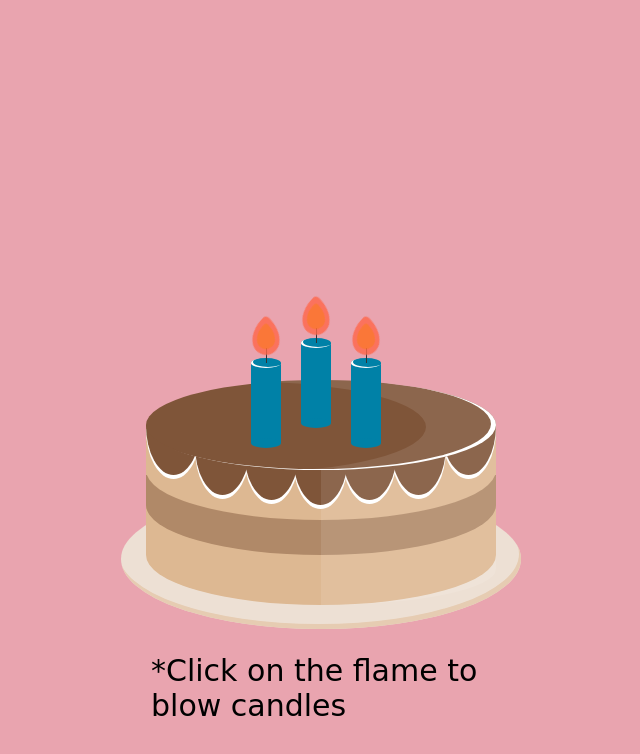
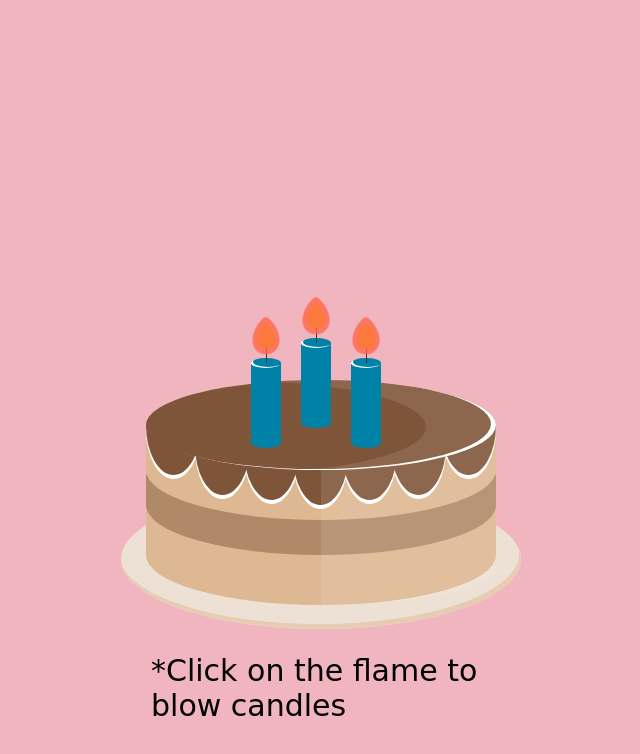
Before and after one commit to Dipanshumohan/Birthday-baby, a plain HTML site: page index.html in a window 1280 px wide. Both pictures are taken after a click on the button "Click to turn on lights". Shown: the whole page, without its empty margins (319-959 px from the left). Drawn offline with nearby package versions, Linux system fonts and the light colour scheme; a web font is replaced by a local one.

Commit message:
added transition between screens

```diff
--- a/Cake.css
+++ b/Cake.css
@@ -1,27 +1,26 @@
-
-.screen {
-
-    display: none;
-}
-
-.active {
-
- display: block;
-}
-
 body {
     display: flex;
     height: 100vh;
     align-items: center;
     justify-content: center;
     overflow: hidden;
-    background-color: rgb(233, 164, 175) ;
+    background-color: black; /* Initially set to black */
+    transition: background-color 4s ease; /* Smooth transition for background color */
+}
 
+.hidden {
+    display: none;
 }
+
+
 #birthday-cake {
     position: relative;
     top: 200px;
     left: 200px;
+    transition: opacity 2s ease;
+}
+.show {
+    opacity: 1;
 }
 #birthday-cake:before {
     content: "";
@@ -40,7 +39,7 @@ body {
     width: 350px;
     height: 130px;
     transform: translate(-50%,-60%);
-}
+    }
 .cake:before, .cake:after {
     content: "";
     position: absolute;
--- a/index.html
+++ b/index.html
@@ -11,11 +11,8 @@
 </head>
 
 <body>
-    <div id="screen1" class="screen active">
-        <button onclick="switchScreen()"> Click to turn on lights </button>
-    </div>
-    <div id="screen2" class="screen">
-        <div id="birthday-cake">
+
+    <div id="birthday-cake" class="hidden">
         <div class="cake">
             <div class="middle"></div>
             <div class="chocs"></div>
@@ -31,7 +28,8 @@
         <p class="text2"> *Click on the flame to blow candles </p>
 
     </div>
-    </div>
+    <button id="button" onclick="switchScreen()">Click to turn on lights</button>
+
 
 
     <script src="https://ajax.googleapis.com/ajax/libs/jquery/3.5.1/jquery.min.js"></script>
--- a/script.js
+++ b/script.js
@@ -1,17 +1,25 @@
 function switchScreen() {
-    var screen1 = document.getElementById('screen1');
-    var screen2 = document.getElementById('screen2');
+    var body = document.body;
+    var cake = document.getElementById('birthday-cake');
+    var button = document.getElementById('button');
 
-    screen1.classList.toggle('active');
-    screen2.classList.toggle('active');
-  }
-  $(document).ready(function() {
-    $(".candles").click(function() {
-        $(".flame").animate({"opacity":0},"fast");
-        $(".flame2").animate({"opacity":0},"fast");
-        $(".flame3").animate({"opacity":0},"fast");
-        $(".text").animate({"opacity":1,"top":-90},"fast");
+    body.style.backgroundColor = 'pink'; // Change background color to pink
 
+    button.style.display = 'none'; // Hide the button
+
+    setTimeout(function () {
+        cake.classList.remove('hidden'); // Remove the 'hidden' class after 2 seconds
+        cake.classList.add('show'); // Add the 'show' class to reveal the cake with transition
+    }, 2000);
+
+
+}
+
+$(document).ready(function () {
+    $(".candles").click(function () {
+        $(".flame").animate({ "opacity": 0 }, "fast");
+        $(".flame2").animate({ "opacity": 0 }, "fast");
+        $(".flame3").animate({ "opacity": 0 }, "fast");
+        $(".text").animate({ "opacity": 1, "top": -90 }, "fast");
     });
-
 });
```
Lines whose indentation alone changed are shown as unchanged.
